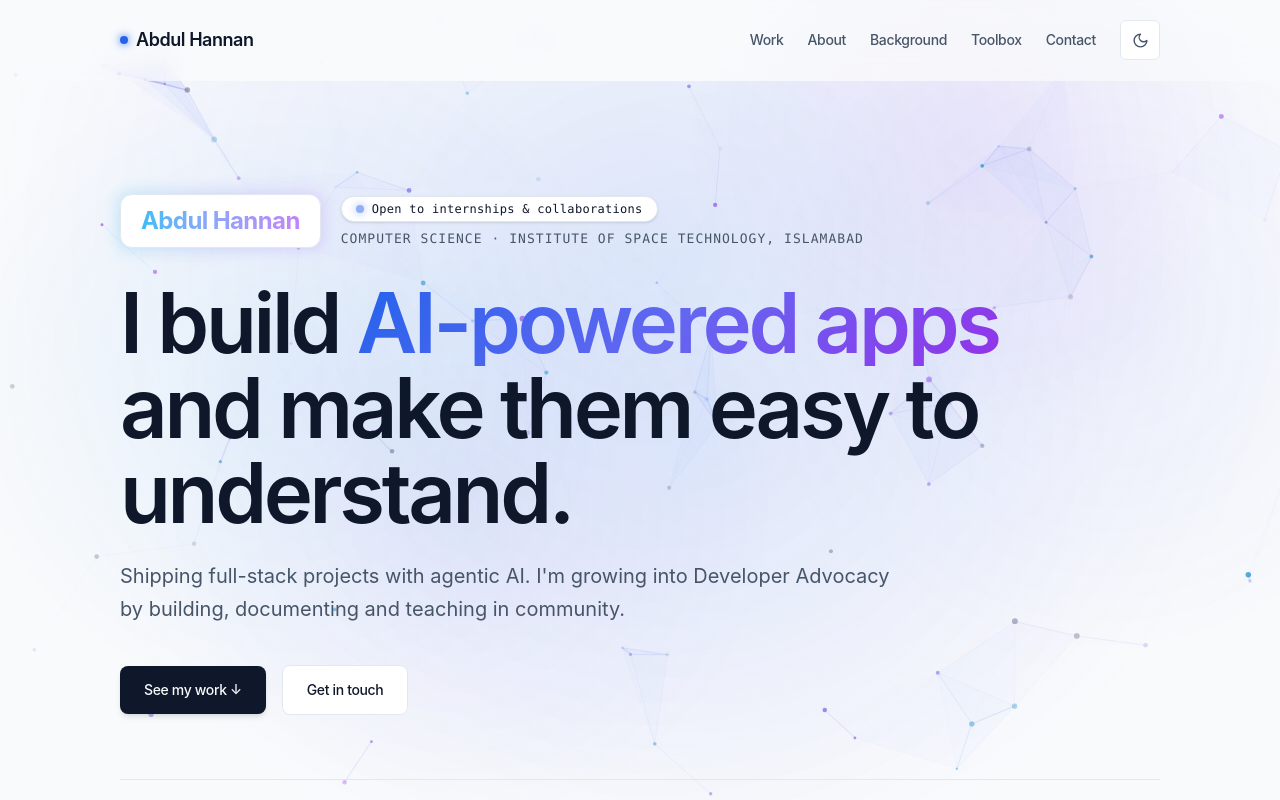
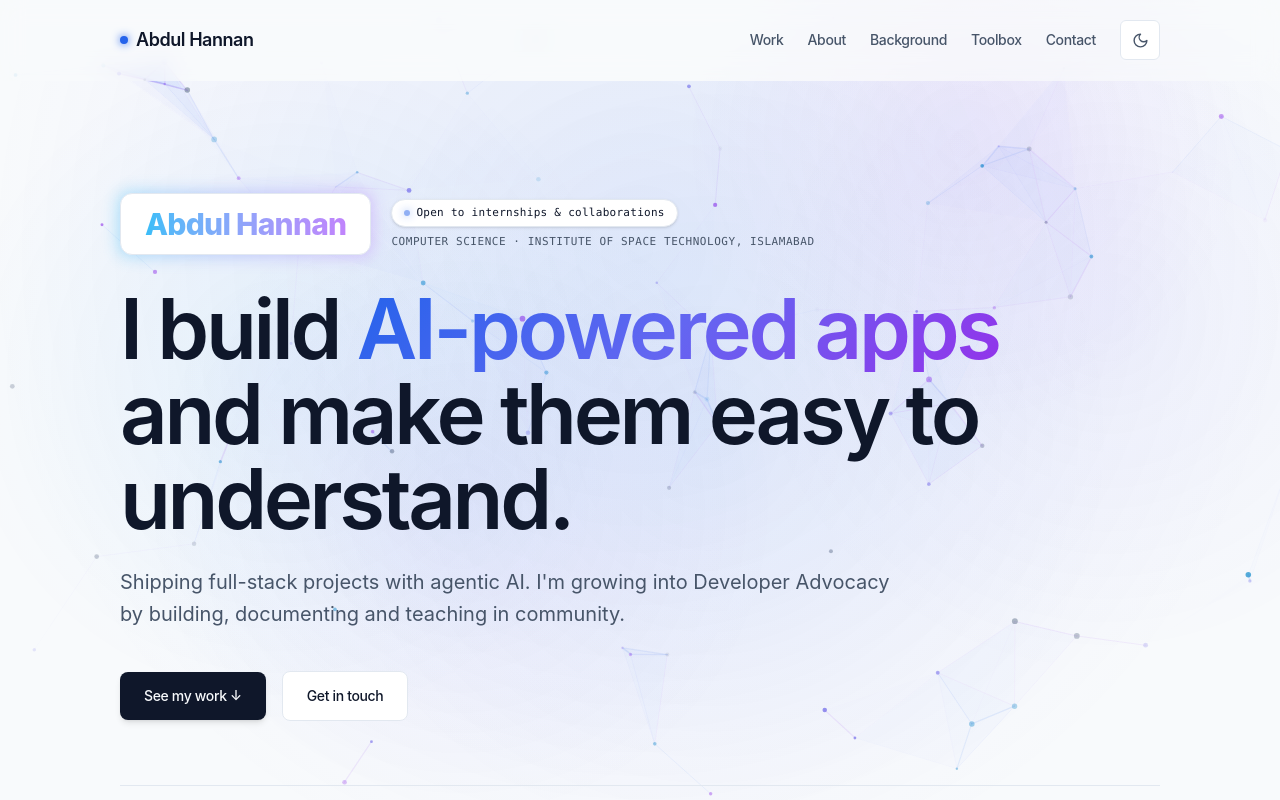
Before and after one commit to abdulhannansajid90/AbdulHannan-Portfolio, a Next.js app: page / in a window 1280 px wide. Shown: the top 800 px of the page. Built offline with nearby package versions, Linux system fonts and the light colour scheme; no server answers.

Commit message:
Enhance hero section typography: prominent name and smaller details

```diff
--- a/src/components/sections/Hero.tsx
+++ b/src/components/sections/Hero.tsx
@@ -18,18 +18,20 @@ export function Hero() {
           <div className="flex flex-wrap items-center gap-5 mb-8">
             {/* Animated Name Plate */}
             <div className="relative group cursor-default">
-              <div className="absolute -inset-0.5 bg-gradient-to-r from-[#38BDF8] via-[#818CF8] to-[#C084FC] rounded-xl blur opacity-30 group-hover:opacity-70 transition duration-500" />
-              <div className="relative px-5 py-2.5 bg-[var(--surface)] border border-[var(--line)] rounded-xl flex items-center">
-                <span className="text-xl sm:text-2xl font-bold tracking-tight text-transparent bg-clip-text bg-gradient-to-r from-[#38BDF8] to-[#C084FC]">
+              <div className="absolute -inset-0.5 bg-gradient-to-r from-[#38BDF8] via-[#818CF8] to-[#C084FC] rounded-xl blur opacity-40 group-hover:opacity-80 transition duration-500" />
+              <div className="relative px-6 py-3 bg-[var(--surface)] border border-[var(--line)] rounded-xl flex items-center">
+                <span className="text-2xl sm:text-3xl font-extrabold tracking-tight text-transparent bg-clip-text bg-gradient-to-r from-[#38BDF8] to-[#C084FC]">
                   Abdul Hannan
                 </span>
               </div>
-            </div>            <div>
-              <div className="inline-flex items-center gap-2 px-3.5 py-1 rounded-full text-xs font-mono font-medium tracking-wide bg-[var(--surface)] text-[var(--ink)] border border-[var(--line)] shadow-sm hover:border-[var(--accent)]/50 transition-colors mb-1.5 backdrop-blur-sm">
-                <span className="w-2 h-2 rounded-full bg-[var(--accent)] shrink-0 animate-pulse shadow-[0_0_8px_var(--accent)]" />
+            </div>
+
+            <div className="mt-2 sm:mt-0">
+              <div className="inline-flex items-center gap-1.5 px-3 py-1 rounded-full text-[10px] sm:text-[11px] font-mono font-medium tracking-wide bg-[var(--surface)] text-[var(--ink)] border border-[var(--line)] shadow-sm hover:border-[var(--accent)]/50 transition-colors mb-1.5 backdrop-blur-sm">
+                <span className="w-1.5 h-1.5 rounded-full bg-[var(--accent)] shrink-0 animate-pulse shadow-[0_0_8px_var(--accent)]" />
                 <span>Open to internships &amp; collaborations</span>
               </div>
-              <p className="mono-label text-[var(--muted)] font-medium">
+              <p className="text-[10px] sm:text-[11px] font-mono tracking-wider text-[var(--muted)] font-medium uppercase">
                 {siteConfig.kicker}
               </p>
             </div>
```
